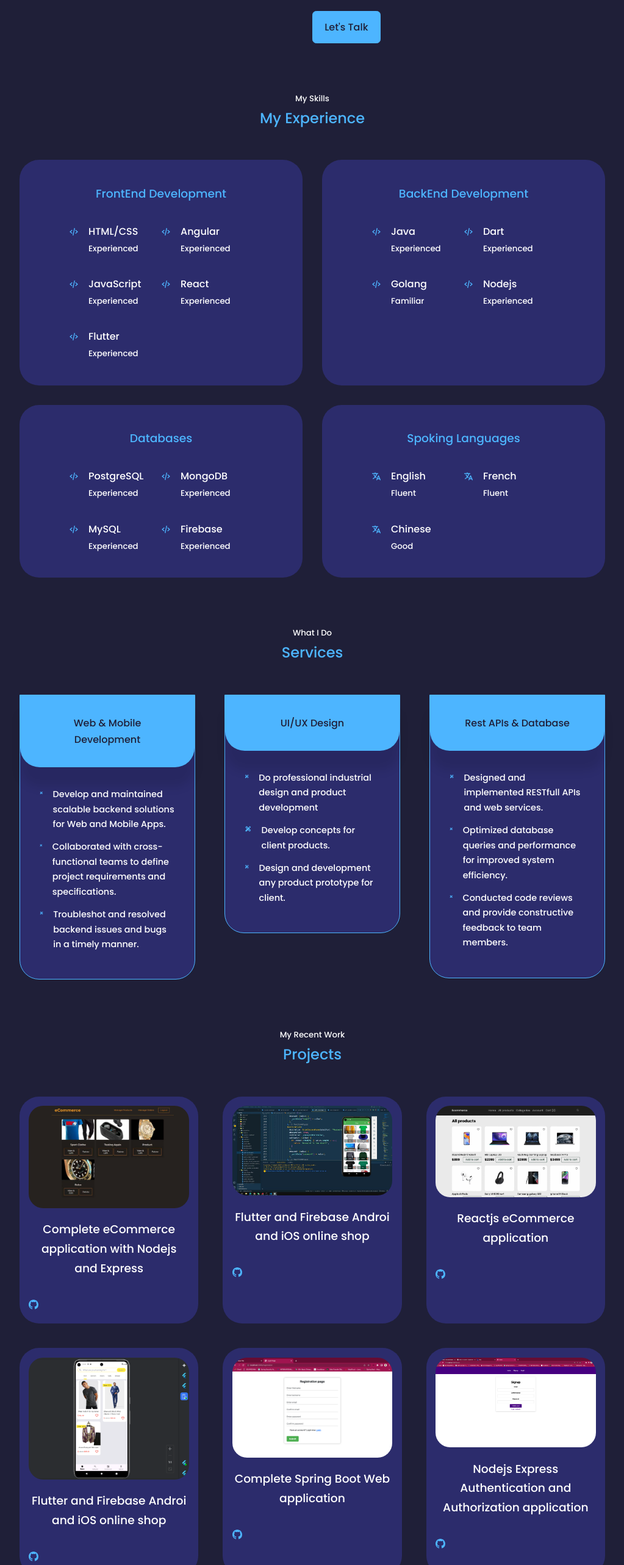
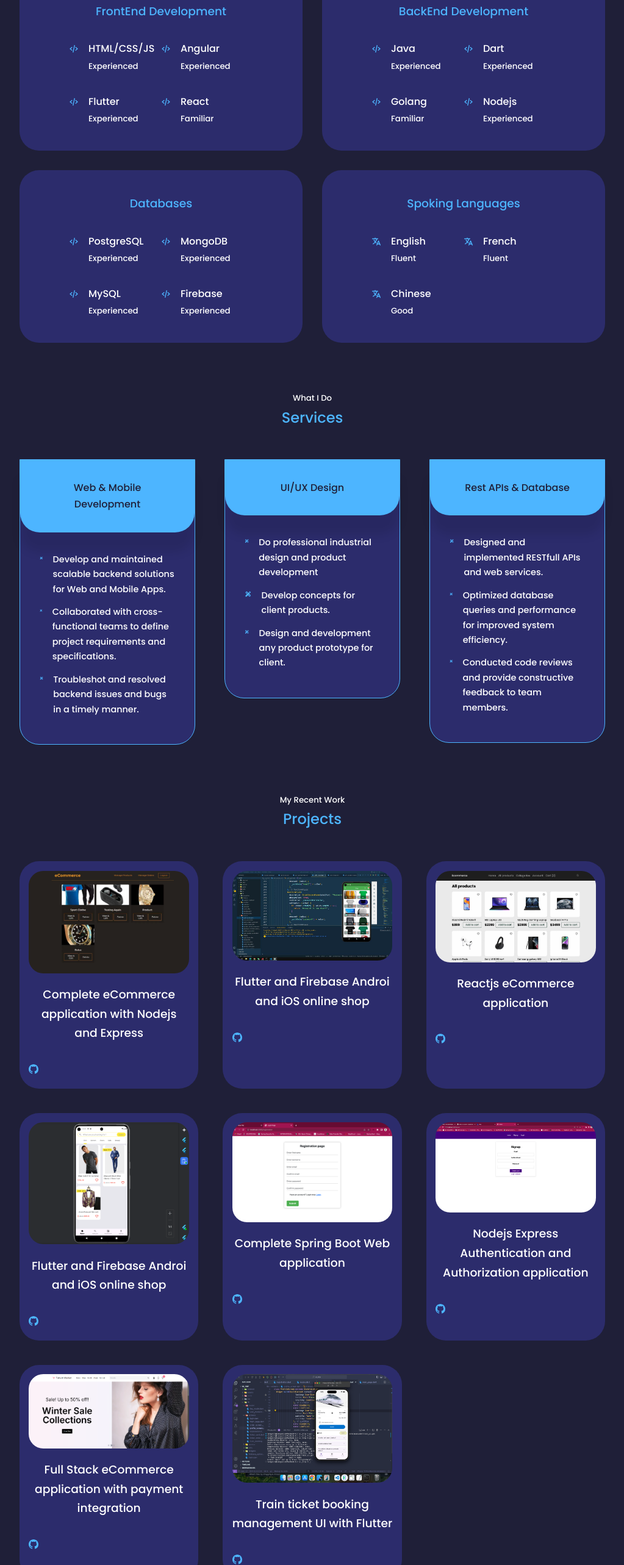
Before and after one commit to AtalibAgAlmousleck/react-portfolio, a React (Create React App) app: page / in a window 1280 px wide. Shown: the part 1348-3914 px from the top of the page at 61% size, without its empty margins (128-1151 px from the left). Built offline with nearby package versions, Linux system fonts and the light colour scheme.

Commit message:
adding some details

```diff
--- a/src/components/about/About.jsx
+++ b/src/components/about/About.jsx
@@ -43,8 +43,13 @@ const About = () => {
             Hello! I'm Almousleck, a passionate and versatile Full Stack
             Developer with expertise in Java, React, Flutter and Angular. With a
             strong foundation in both front-end and back-end technologies, I
-            specialize in creating dynamic, user-friendly web and mobile
-            applications that deliver seamless user experiences. <br /> <br /> My journey in
+            specialize in creating dynamic, user-friendly web and mobile applications that deliver seamless user experiences. <br />
+            My journey in
+            in coding began with a fascination for how technology can
+            solve real-world problems and enhance everyday life. Over the years,
+            I've honed my skills through various projects, continually seeking
+            out new challenges and opportunities to grow.
+            {/*<br /> <br /> My journey in
             in coding began with a fascination for how technology can
             solve real-world problems and enhance everyday life. Over the years,
             I've honed my skills through various projects, continually seeking
@@ -56,7 +61,7 @@ const About = () => {
             communication skills and personability so I look forward to talking
             to you to establish a long-standing relationship. I am a full-time
             freelancer so I will respond within 24hrs. Reach out so I can help
-            your business succeed.
+            your business succeed. */}
           </p>
           <a href="#contact" className="btn btn-primary">
             Let's Talk
--- a/src/components/experience/Experience.jsx
+++ b/src/components/experience/Experience.jsx
@@ -16,7 +16,7 @@ const Experience = () => {
             <article className='experience__details'>
               <BiCodeAlt className='experience__details-icon' />
                <div>
-               <h4>HTML/CSS</h4>
+               <h4>HTML/CSS/JS</h4>
               <small className='text-light'>Experienced</small>
                </div>
             </article>
@@ -30,7 +30,7 @@ const Experience = () => {
             <article className='experience__details'>
               <BiCodeAlt className='experience__details-icon' />
               <div>
-              <h4>JavaScript</h4>
+              <h4>Flutter</h4>
               <small className='text-light'>Experienced</small>
               </div>
             </article>
@@ -38,14 +38,7 @@ const Experience = () => {
               <BiCodeAlt className='experience__details-icon' />
               <div>
               <h4>React</h4>
-              <small className='text-light'>Experienced</small>
-              </div>
-            </article>
-            <article className='experience__details'>
-              <BiCodeAlt className='experience__details-icon' />
-              <div>
-              <h4>Flutter</h4>
-              <small className='text-light'>Experienced</small>
+              <small className='text-light'>Familiar</small>
               </div>
             </article>
           </div>
--- a/src/components/header/header.css
+++ b/src/components/header/header.css
@@ -73,14 +73,14 @@ header {
 /* ============== Media Query Table screen ============== */
 @media screen and (max-width: 1024px) {
     header {
-        height: 68vh;
+        height: 60vh;
     }
 }
 
 /* ============== Media Query small screen ============== */
 @media screen and (max-width: 600px) {
     header {
-        height: 100vh;
+        height: 56vh;
     }
 
     .header_socials, .scroll_down {
--- a/src/components/projects/Projects.jsx
+++ b/src/components/projects/Projects.jsx
@@ -8,19 +8,20 @@ import FLUTTER2 from '../../assets/ecom.png'
 import EXPRESS2 from '../../assets/ecom1.png'
 import SPRING from '../../assets/spring.png'
 import EXPRESS from '../../assets/express.png'
+import UI1 from '../../assets/ui1.png'
 
 const data = [
   {
     id: 1,
     image: WEB3,
     title: 'Complete eCommerce application with Nodejs and Express',
-    github: 'https://github.com/AtalibAgAlmousleck'
+    github: 'https://github.com/AtalibAgAlmousleck/Nodejs-Express-eCommerce'
   },
   {
     id: 2,
     image: FLUTTER,
     title: 'Flutter and Firebase Androi and iOS online shop',
-   github: 'https://github.com/AtalibAgAlmousleck'
+   github: 'https://github.com/AtalibAgAlmousleck/fluttermyshopseason1'
   },
   {
     id: 3,
@@ -32,7 +33,7 @@ const data = [
     id: 4,
     image: FLUTTER2,
     title: 'Flutter and Firebase Androi and iOS online shop',
-    github: 'https://github.com/AtalibAgAlmousleck'
+    github: 'https://github.com/AtalibAgAlmousleck/flutter-gradal-shop-app'
   },
   {
     id: 5,
@@ -44,13 +45,19 @@ const data = [
     id: 6,
     image: EXPRESS,
     title: 'Nodejs Express Authentication and Authorization application',
-    github: 'https://github.com/AtalibAgAlmousleck'
+    github: 'https://github.com/AtalibAgAlmousleck/express-authentication-authorization'
   },
   {
     id: 7,
     image: EXPRESS2,
     title: 'Full Stack eCommerce application with payment integration',
-    github: 'https://github.com/AtalibAgAlmousleck'
+    github: 'https://github.com/AtalibAgAlmousleck/next-ecommerce'
+  },
+  {
+    id: 8,
+    image: UI1,
+    title: 'Train ticket booking management UI with Flutter',
+    github: 'https://github.com/ataousCode/train_ui'
   }
 ]
 
```
Also changed, not shown: src/assets/ui1.png (added).
